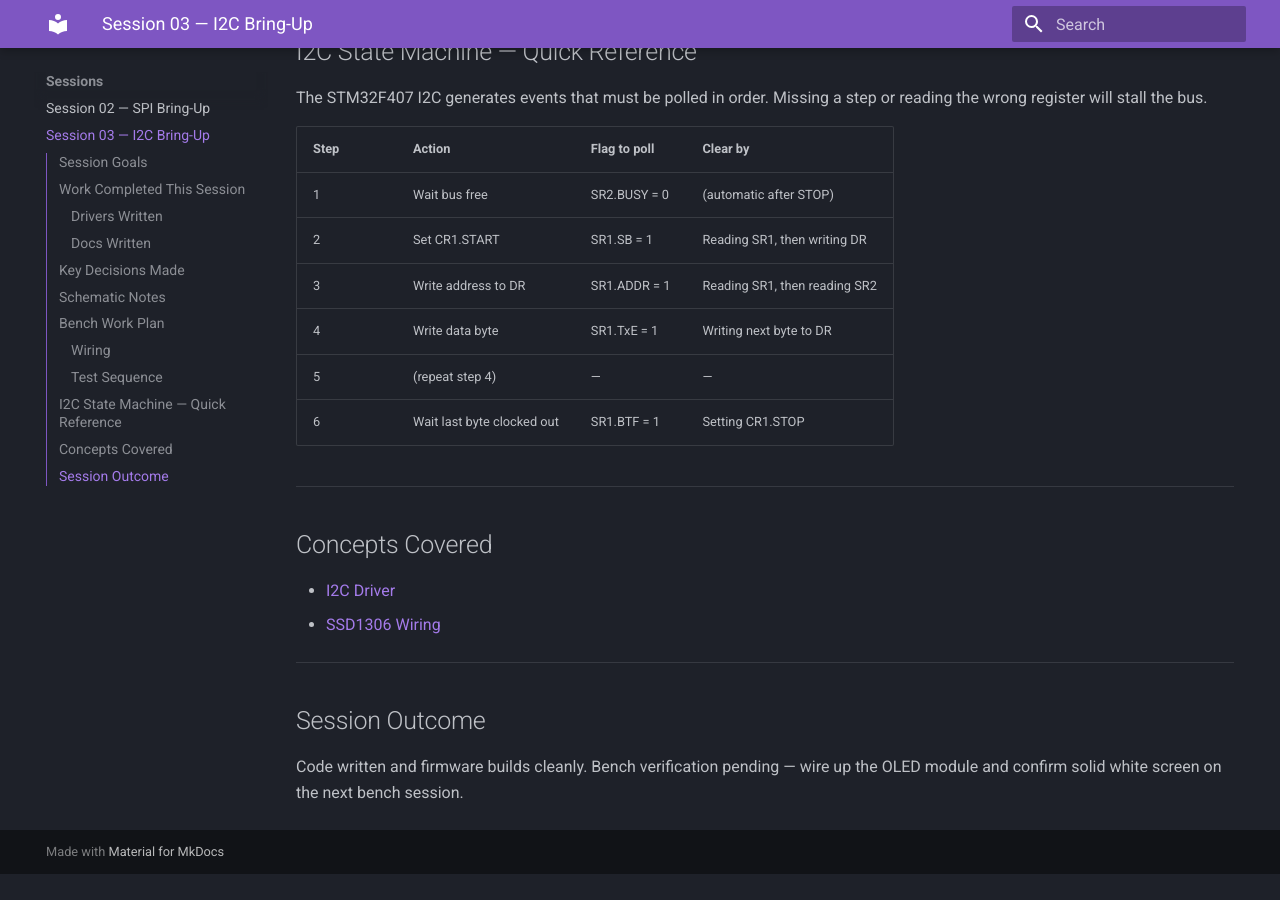
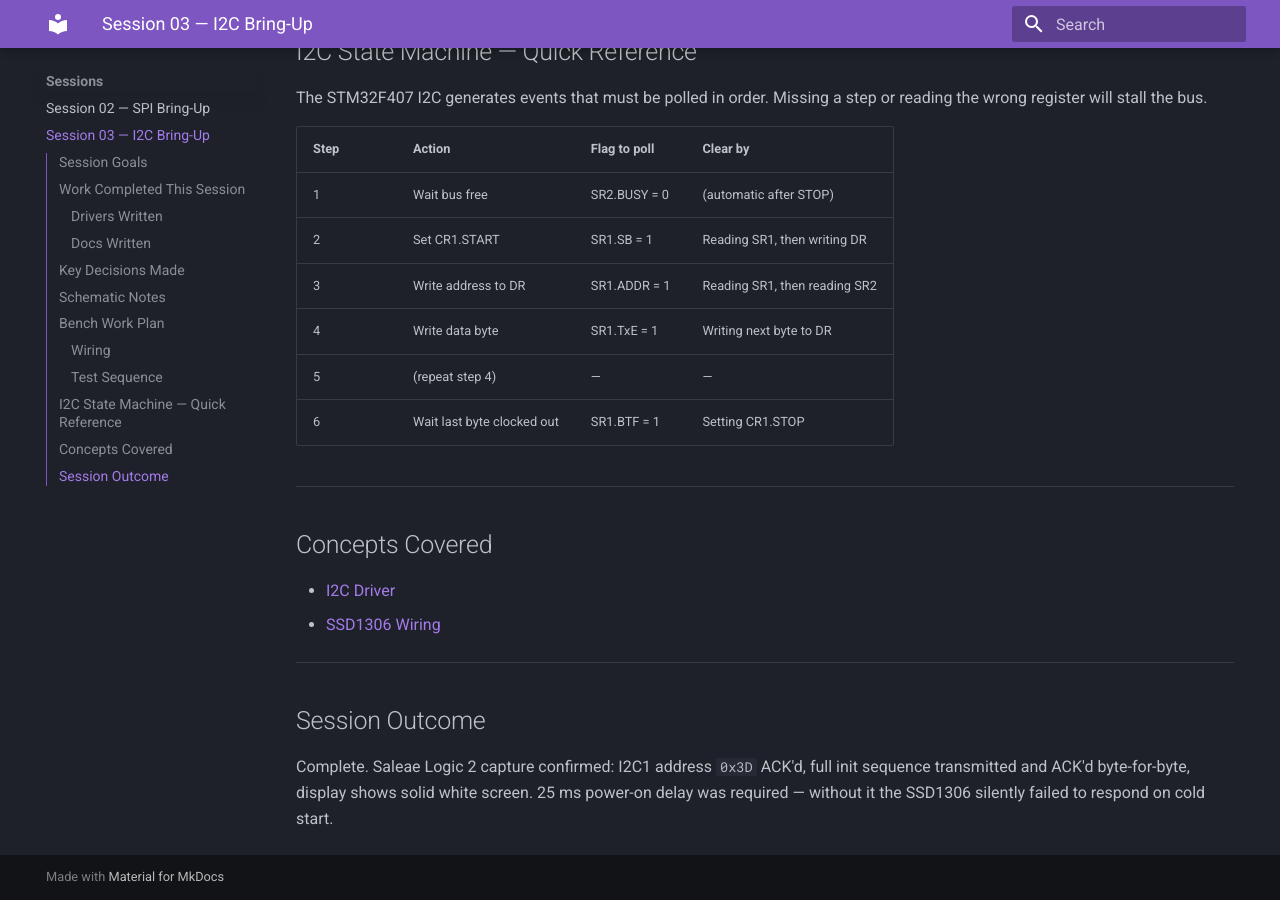
Before and after one commit to WizardInDminor/guitar-cv, an MkDocs documentation site: the page built from docs/sessions/session-03.md, in a window 1280 px wide and 900 px high, scrolled down 2793 px. Built offline with MkDocs 1.6.1 and Material for MkDocs 9.7.7, drawn with Linux system fonts in a browser that asks for light colours; before the commit the page ends 3667 px from its top, so only the background shows below that; some of the changed text lies outside the part shown.

Commit message:
docs: mark I2C/SSD1306 bench verification complete 2026-06-12
Saleae Logic 2 capture confirmed address 0x3D ACK'd, full init
sequence transmitted byte-for-byte, solid white screen on display.
Updated session-03, architecture subsystem table, and roadmap status.

Co-Authored-By: Claude Sonnet 4.6 <noreply@anthropic.com>

```diff
--- a/docs/sessions/session-03.md
+++ b/docs/sessions/session-03.md
@@ -1,7 +1,7 @@
 # Session 03 — I2C Bring-Up (SSD1306 OLED)
 
 **Date:** 2026-06-11
-**Status:** Driver code written (`src/i2c1.c`, `src/ssd1306.c`) — bench verification pending
+**Status:** ✅ Complete — driver written and hardware-verified 2026-06-12 (Saleae Logic 2, white screen confirmed)
 **Phase:** 1 — Platform Bring-Up
 **Previous session:** [Session 02 — SPI Bring-Up (MCP4922 DAC)](session-02.md)
 **Next session:** Session 04 — SysTick / Timer
@@ -121,5 +121,6 @@ the wrong register will stall the bus.
 
 ## Session Outcome
 
-Code written and firmware builds cleanly. Bench verification pending — wire up the OLED
-module and confirm solid white screen on the next bench session.
+Complete. Saleae Logic 2 capture confirmed: I2C1 address `0x3D` ACK'd, full init sequence
+transmitted and ACK'd byte-for-byte, display shows solid white screen. 25 ms power-on delay
+was required — without it the SSD1306 silently failed to respond on cold start.
```
Also changed, not shown: docs/firmware/architecture.md (+1 -1 lines), docs/roadmap.md (+2 -1 lines).
